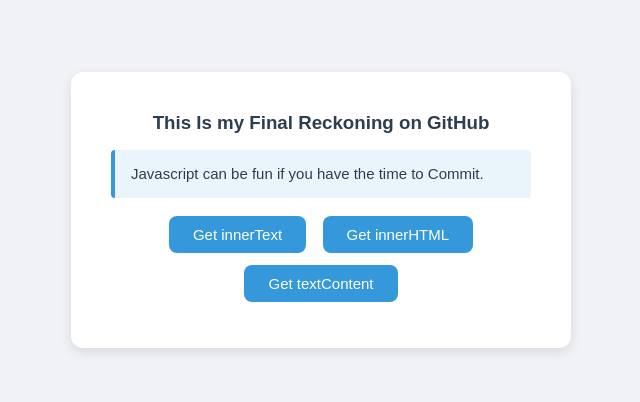
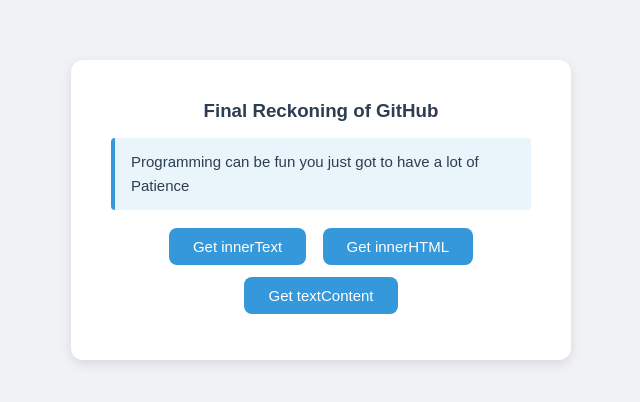
Before and after one commit to markhenrypaler-ai/Paler_WebDesignProject_2026, a plain HTML site: page Act8.html in a window 1280 px wide. Shown: the part 190-592 px from the top of the page, without its empty margins (319-959 px from the left). Drawn offline with Linux system fonts and the light colour scheme.

Commit message:
Revise Act8.html content and script placement
Updated the content and structure of the HTML file.

```diff
--- a/Act8.html
+++ b/Act8.html
@@ -1,16 +1,16 @@
 <!DOCTYPE html>
 <html>
 <head>
-    <script type="text/javascript" src="script.js"></script>
     <link rel="stylesheet" href="styles.css">
 </head>
 <body>
     <div class="container">
-        <h3>This Is my Final Reckoning on GitHub</h3>
-        <p id="example">  Javascript can be fun <span> if you have the time to </span></span> Commit.</p>
+        <h3>Final Reckoning of GitHub</h3>
+        <p id="example">  Programming can be fun <span>you just got to have a lot of</span> Patience</p>
         <button onclick="getInnerText()">Get innerText</button>
         <button onclick="getInnerHTML()">Get innerHTML</button>
         <button onclick="getTextContent()">Get textContent</button>
     </div>
+    <script type="text/javascript" src="script.js"></script>
 </body>
 </html>
```
